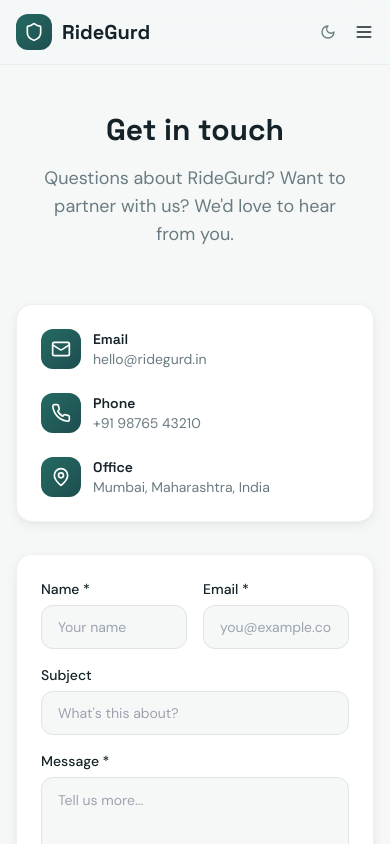
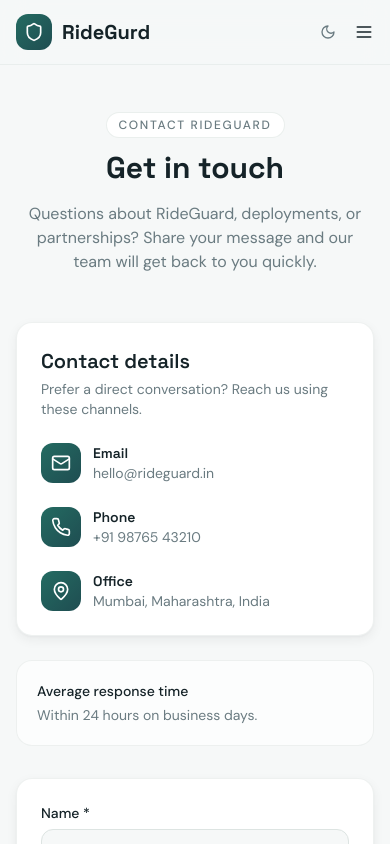
Before and after one commit to Zero-Day-Smile/RideGuard_web, a React (Vite) app in the folder dashboard/: page /contact in a window 390 px wide. Shown: the top 844 px of the page. Built offline with nearby package versions, Linux system fonts and the light colour scheme; no server answers; the HTML template or start-up script is replaced by a standard one.

Commit message:
Improve Contact page layout and responsiveness

```diff
--- a/dashboard/src/pages/Contact.tsx
+++ b/dashboard/src/pages/Contact.tsx
@@ -1,7 +1,6 @@
 import { useState } from "react";
-import { Link } from "react-router-dom";
 import { Button } from "@/components/ui/button";
-import { Shield, Mail, MapPin, Phone, Send } from "lucide-react";
+import { Mail, MapPin, Phone, Send } from "lucide-react";
 import { ScrollReveal } from "@/components/ScrollReveal";
 import { Navbar } from "@/components/landing/Navbar";
 import { Footer } from "@/components/landing/Footer";
@@ -30,29 +29,37 @@ const Contact = () => {
   return (
     <div className="min-h-screen bg-background">
       <Navbar />
-      <main className="pt-28 pb-20">
+      <main className="relative overflow-hidden pt-28 pb-20">
+        <div className="pointer-events-none absolute inset-0 -z-10 bg-[radial-gradient(circle_at_20%_10%,hsl(var(--primary)/0.10),transparent_45%),radial-gradient(circle_at_85%_85%,hsl(var(--secondary)/0.12),transparent_40%)]" />
         <div className="container mx-auto px-4">
           <ScrollReveal>
-            <div className="text-center mb-14">
-              <h1 className="font-display font-bold text-3xl md:text-4xl text-foreground mb-4">Get in touch</h1>
-              <p className="text-muted-foreground text-lg max-w-md mx-auto">
-                Questions about RideGurd? Want to partner with us? We'd love to hear from you.
+            <div className="mx-auto mb-12 max-w-3xl text-center">
+              <p className="mb-3 inline-flex rounded-full border border-border/60 bg-card px-3 py-1 text-xs font-medium uppercase tracking-[0.14em] text-muted-foreground">
+                Contact RideGuard
+              </p>
+              <h1 className="font-display text-3xl font-bold text-foreground md:text-5xl">Get in touch</h1>
+              <p className="mx-auto mt-4 max-w-2xl text-base text-muted-foreground md:text-lg">
+                Questions about RideGuard, deployments, or partnerships? Share your message and our team will get back to you quickly.
               </p>
             </div>
           </ScrollReveal>
 
-          <div className="grid md:grid-cols-5 gap-8 max-w-4xl mx-auto">
+          <div className="mx-auto grid max-w-5xl gap-8 lg:grid-cols-5">
             {/* Contact Info */}
             <ScrollReveal>
-              <div className="md:col-span-2 space-y-6">
-                <div className="p-6 rounded-2xl bg-card border border-border/50 shadow-card space-y-6">
+              <div className="space-y-6 lg:col-span-2">
+                <div className="space-y-6 rounded-2xl border border-border/50 bg-card p-6 shadow-card">
+                  <div>
+                    <h2 className="font-display text-xl font-semibold text-foreground">Contact details</h2>
+                    <p className="mt-1 text-sm text-muted-foreground">Prefer a direct conversation? Reach us using these channels.</p>
+                  </div>
                   <div className="flex items-start gap-3">
                     <div className="w-10 h-10 rounded-xl gradient-hero flex items-center justify-center flex-shrink-0">
                       <Mail className="w-5 h-5 text-primary-foreground" />
                     </div>
                     <div>
                       <h3 className="font-display font-semibold text-sm text-foreground">Email</h3>
-                      <p className="text-sm text-muted-foreground">hello@ridegurd.in</p>
+                      <p className="text-sm text-muted-foreground">hello@rideguard.in</p>
                     </div>
                   </div>
                   <div className="flex items-start gap-3">
@@ -74,14 +81,19 @@ const Contact = () => {
                     </div>
                   </div>
                 </div>
+
+                <div className="rounded-2xl border border-border/50 bg-card/70 p-5">
+                  <p className="text-sm font-medium text-foreground">Average response time</p>
+                  <p className="mt-1 text-sm text-muted-foreground">Within 24 hours on business days.</p>
+                </div>
               </div>
             </ScrollReveal>
 
             {/* Form */}
             <ScrollReveal delay={100}>
-              <div className="md:col-span-3">
-                <form onSubmit={handleSubmit} className="p-6 rounded-2xl bg-card border border-border/50 shadow-card space-y-4">
-                  <div className="grid grid-cols-2 gap-4">
+              <div className="lg:col-span-3">
+                <form onSubmit={handleSubmit} className="space-y-4 rounded-2xl border border-border/50 bg-card p-6 shadow-card md:p-7">
+                  <div className="grid grid-cols-1 gap-4 md:grid-cols-2">
                     <div>
                       <label className="text-sm font-medium text-foreground mb-1.5 block">Name *</label>
                       <input
```
